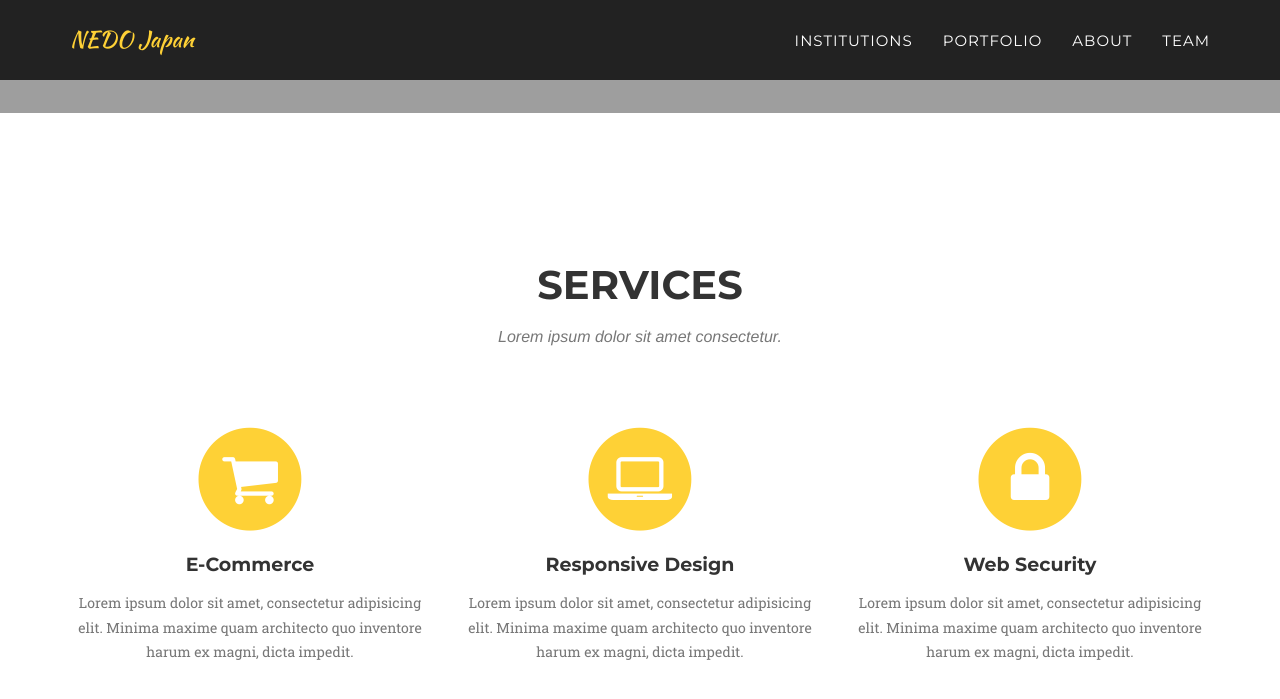
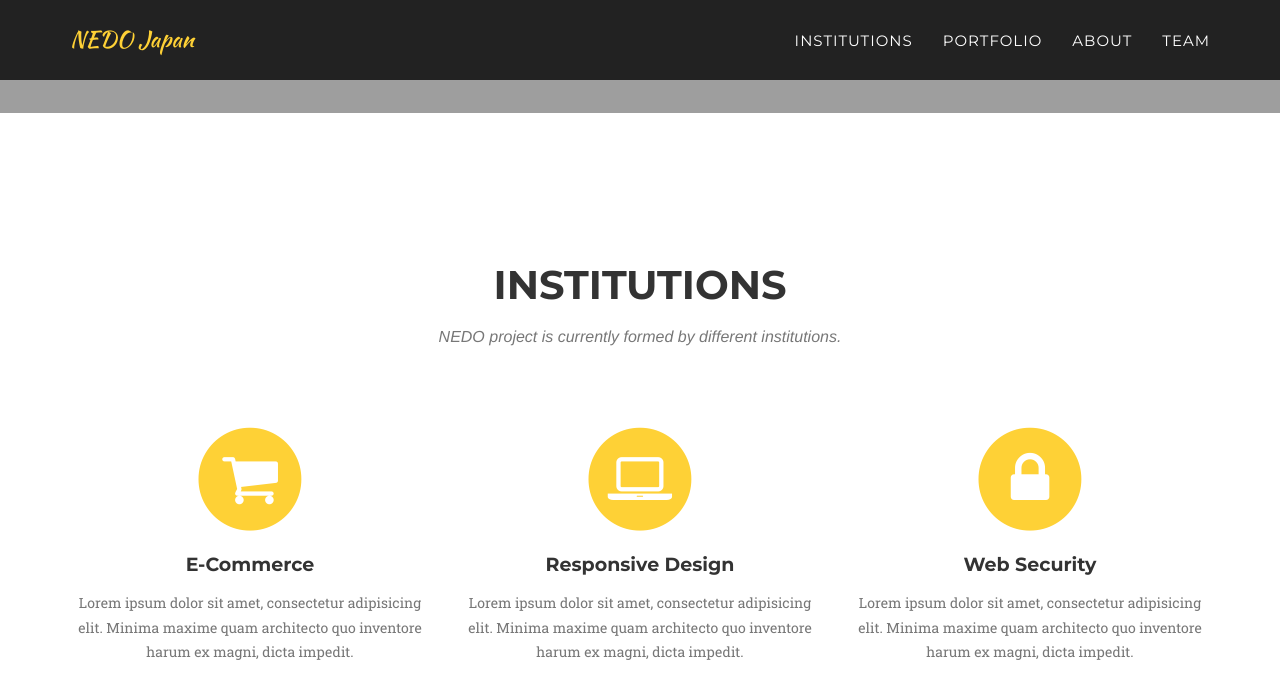
Before and after one commit to nedojp/nedojp.github.io, a Jekyll site: the page built from index.html, in a window 1280 px wide and 900 px high, scrolled down 645 px. Shown: the top 699 px of the window. Built offline with Jekyll 4.4.1, drawn with Linux system fonts in a browser that asks for light colours; some web fonts are replaced.

Commit message:
services

```diff
--- a/_includes/header.html
+++ b/_includes/header.html
@@ -46,7 +46,7 @@
             <div class="intro-text">
                 <div class="intro-lead-in">Welcome NEDO members page!</div>
                 <div class="intro-heading">It's Nice To Meet You</div>
-                <a href="#portafolio" class="page-scroll btn btn-xl">Tell Me More</a>
+                <a href="#services" class="page-scroll btn btn-xl">Tell Me More</a>
             </div>
         </div>
     </header>
--- a/_includes/services.html
+++ b/_includes/services.html
@@ -3,8 +3,8 @@
         <div class="container">
             <div class="row">
                 <div class="col-lg-12 text-center">
-                    <h2 class="section-heading">Services</h2>
-                    <h3 class="section-subheading text-muted">Lorem ipsum dolor sit amet consectetur.</h3>
+                    <h2 class="section-heading">Institutions</h2>
+                    <h3 class="section-subheading text-muted">NEDO project is currently formed by different institutions.</h3>
                 </div>
             </div>
             <div class="row text-center">
```
